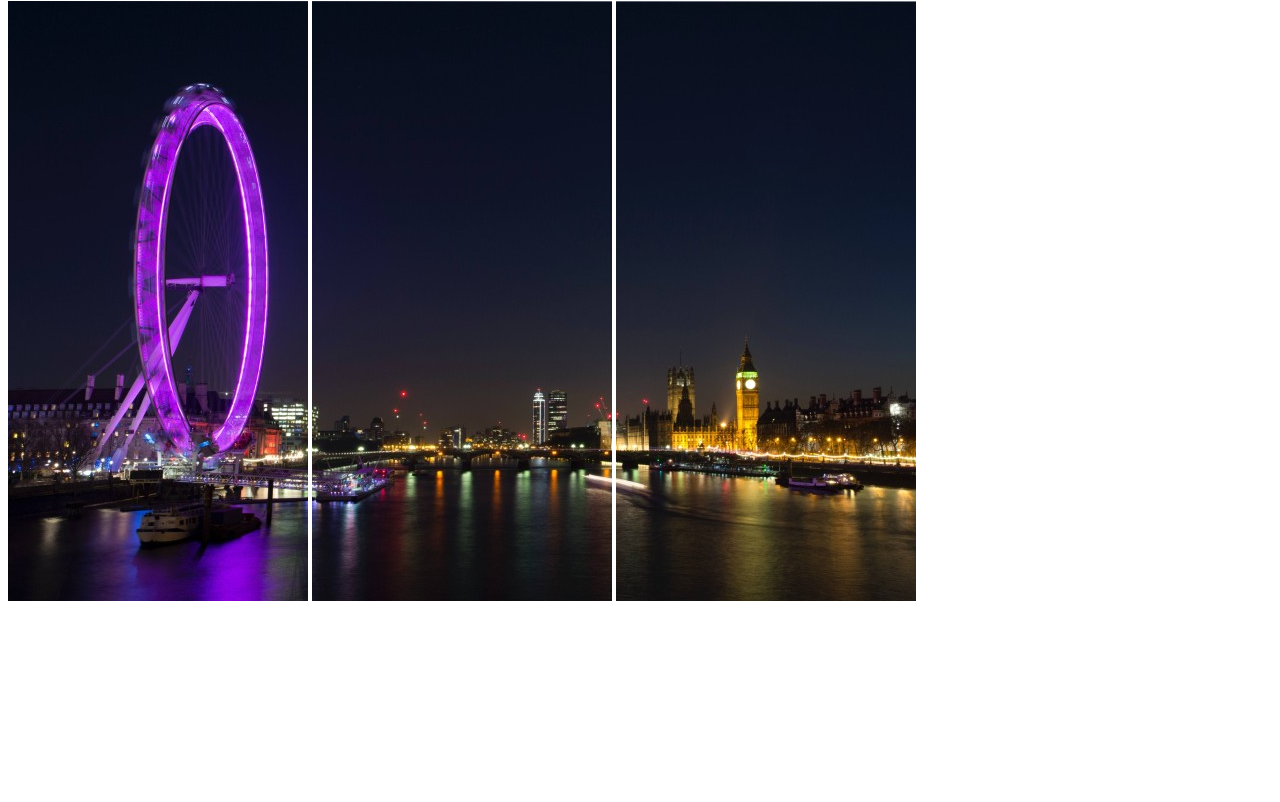
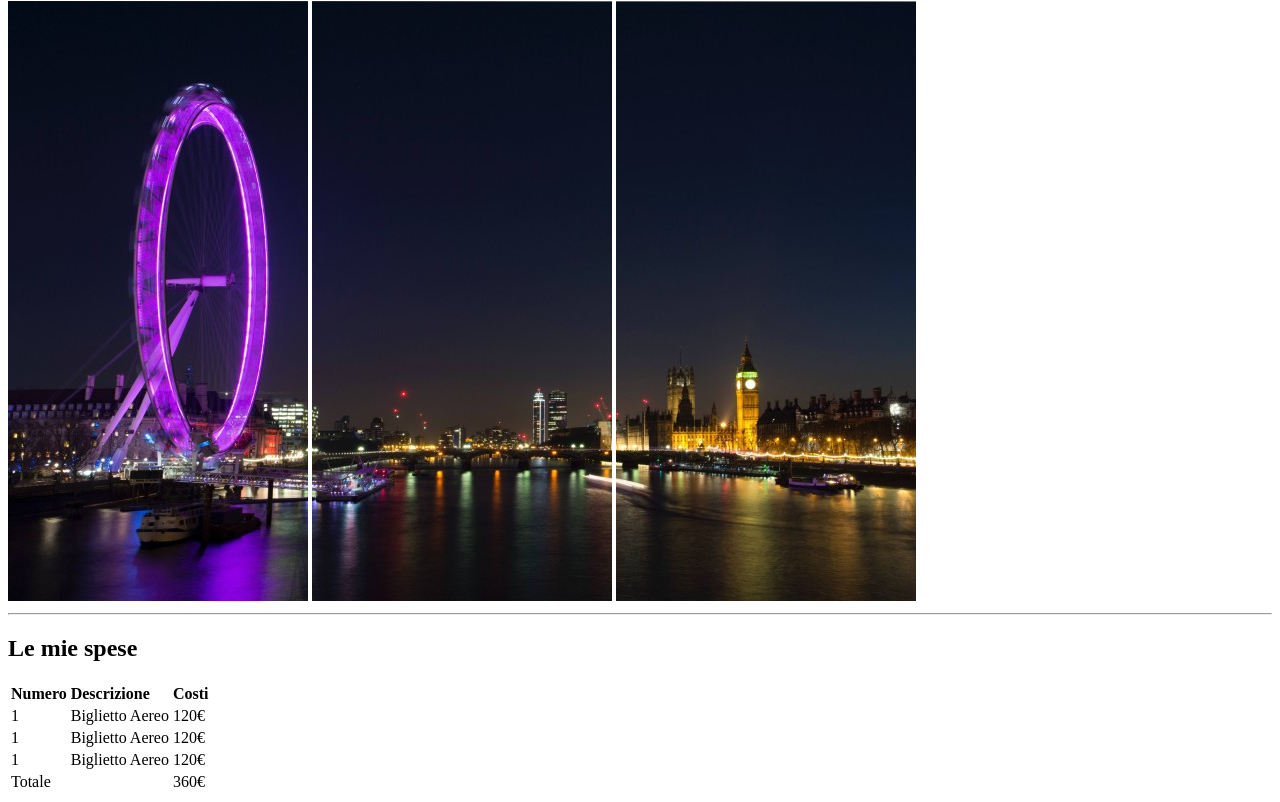
Before and after one commit to AlessandroFacci/html-london-trip, a plain HTML site: page index.html in a window 1280 px wide. Shown: the part 79-881 px from the top of the page. Before the commit the page ends 800 px from the top, so only its background shows below. Drawn offline with Linux system fonts and the light colour scheme.

Commit message:
add table

```diff
--- a/index.html
+++ b/index.html
@@ -15,5 +15,41 @@
     <img src="./img/pexels-bill-emrich-230794-0.jpg" alt="img0">
     <img src="./img/pexels-bill-emrich-230794-1.jpg" alt="img1">
     <img src="./img/pexels-bill-emrich-230794-2.jpg" alt="img2">
+    <hr>
+    <h2>
+        Le mie spese
+    </h2>
+    <table>
+        <thead>
+            <tr>
+                <td><strong>Numero</strong></td>
+                <td><strong>Descrizione</strong></td>
+                <td><strong>Costi</strong></td>
+            </tr>
+        </thead>
+        <tbody>
+            <tr>
+                <td>1</td>
+                <td>Biglietto Aereo</td>
+                <td>120€</td>
+            </tr>
+            <tr>
+                <td>1</td>
+                <td>Biglietto Aereo</td>
+                <td>120€</td>
+            </tr>
+            <tr>
+                <td>1</td>
+                <td>Biglietto Aereo</td>
+                <td>120€</td>
+            </tr>
+        </tbody>
+        <tfoot>
+            <tr>
+                <td colspan="2">Totale</td>
+                <td>360€</td>
+            </tr>
+        </tfoot>
+    </table>
 </body>
 </html>
```
